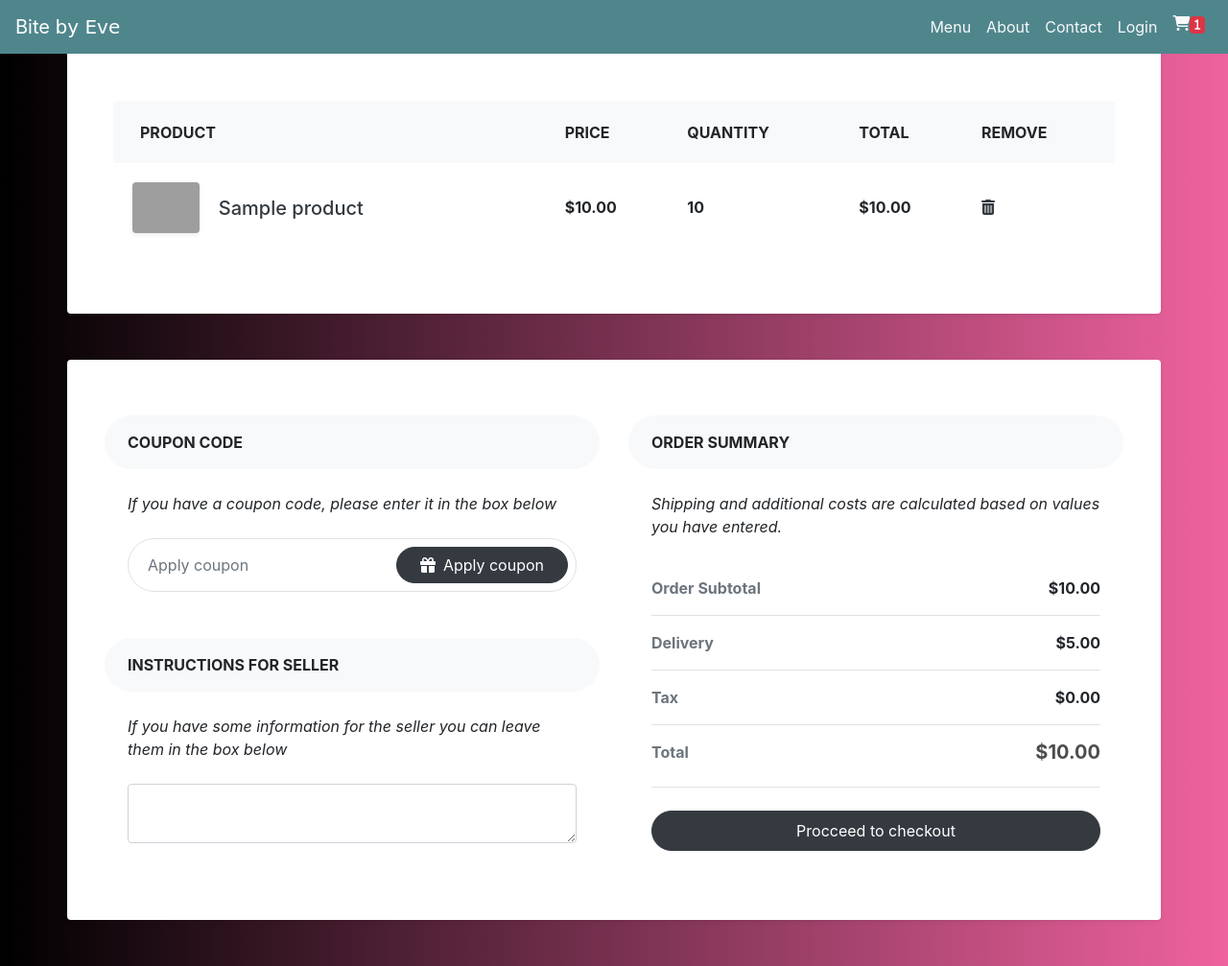
After one commit to tyrainman427/bitebyeve, a Django app: template cart/templates/cart/cart.html in a window 1280 px wide. The commit adds this page. Shown: the whole page at 96% size. Run offline with Django 3.2, Linux system fonts and the light colour scheme; the template is opened without the code that fills it: most values are stand-ins (such as "Sample title", 1, 10 or a date in 2020); some libraries are stand-ins or nearby versions; grey boxes are pictures that could not be loaded.

Commit message:
added cart

```diff
--- a/bite/settings.py
+++ b/bite/settings.py
@@ -70,6 +70,7 @@ TEMPLATES = [
                 'django.template.context_processors.request',
                 'django.contrib.auth.context_processors.auth',
                 'django.contrib.messages.context_processors.messages',
+                'product.context_processors.cartCount'
             ],
             'debug': DEBUG,
         },
--- a/cart/models.py
+++ b/cart/models.py
@@ -11,13 +11,13 @@ class Cart(models.Model):
 class CartItem(models.Model):
     product = models.ForeignKey(Product, on_delete=models.CASCADE)
     quantity = models.IntegerField(default=1)
-    price_ht = models.FloatField(blank=True)
+    price = models.FloatField(blank=True)
     cart = models.ForeignKey('Cart', on_delete=models.CASCADE)
 
     TAX_AMOUNT = 6.35
 
     def price_ttc(self):
-        return self.price_ht * (1 + TAX_AMOUNT/100.0)
+        return self.price * (1 + TAX_AMOUNT/100.0)
 
     def __str__(self):
         return  self.client + " - " + self.product
--- /dev/null
+++ b/cart/templates/cart/cart.html
@@ -0,0 +1,106 @@
+{% extends 'product/base.html' %}
+{% load static %}
+
+{% block body %}
+
+<style media="screen">
+body {
+background: black;
+background: -webkit-linear-gradient(to right, black, #ef629f);
+background: linear-gradient(to right, black, #ef629f);
+
+}
+
+</style>
+
+<div class="px-4 px-lg-0">
+  <div class="pb-5">
+    <div class="container">
+      <div class="row">
+        <div class="col-lg-12 p-5 bg-white rounded shadow-sm mb-5">
+
+          <!-- Shopping cart table -->
+          <div class="table-responsive mt-5">
+            <table class="table">
+              <thead>
+                <tr>
+                  <th scope="col" class="border-0 bg-light">
+                    <div class="p-2 px-3 text-uppercase">Product</div>
+                  </th>
+                  <th scope="col" class="border-0 bg-light">
+                    <div class="py-2 text-uppercase">Price</div>
+                  </th>
+                  <th scope="col" class="border-0 bg-light">
+                    <div class="py-2 text-uppercase">Quantity</div>
+                  </th>
+                  <th scope="col" class="border-0 bg-light">
+                    <div class="py-2 text-uppercase">Total</div>
+                  </th>
+                  <th scope="col" class="border-0 bg-light">
+                    <div class="py-2 text-uppercase">Remove</div>
+                  </th>
+                </tr>
+              </thead>
+              <tbody>
+                {% for item in items %}
+                <tr>
+                  <th scope="row" class="border-0">
+                    <div class="p-2">
+                      <img src="{% static 'img/meal2.jpg'%}" alt="" width="70" class="img-fluid rounded shadow-sm">
+                      <div class="ml-3 d-inline-block align-middle">
+                        <h5 class="mb-0"> <a href="#" class="text-dark d-inline-block align-middle">{{item.product.name}}</a></h5>
+                        <!-- <span class="text-muted font-weight-normal font-italic d-block">Category: Food</span> -->
+                      </div>
+                    </div>
+                  </th>
+                  <td class="border-0 align-middle"><strong>${{item.product.price|floatformat:2}}</strong></td>
+                  <td class="border-0 align-middle"><strong>{{item.quantity}}</strong></td>
+                  <td class="border-0 align-middle"><strong>${{item.get_total|floatformat:2}}</strong></td>
+                  <td class="border-0 align-middle"><a href="#" class="text-dark"><i class="fa fa-trash"></i></a></td>
+                </tr>
+                {% endfor %}
+              </tbody>
+            </table>
+          </div>
+          <!-- End -->
+        </div>
+      </div>
+
+      <div class="row py-5 p-4 bg-white rounded shadow-sm">
+        <div class="col-lg-6">
+          <div class="bg-light rounded-pill px-4 py-3 text-uppercase font-weight-bold">Coupon code</div>
+          <div class="p-4">
+            <p class="font-italic mb-4">If you have a coupon code, please enter it in the box below</p>
+            <div class="input-group mb-4 border rounded-pill p-2">
+              <input type="text" placeholder="Apply coupon" aria-describedby="button-addon3" class="form-control border-0">
+              <div class="input-group-append border-0">
+                <button id="button-addon3" type="button" class="btn btn-dark px-4 rounded-pill"><i class="fa fa-gift mr-2"></i>Apply coupon</button>
+              </div>
+            </div>
+          </div>
+          <div class="bg-light rounded-pill px-4 py-3 text-uppercase font-weight-bold">Instructions for seller</div>
+          <div class="p-4">
+            <p class="font-italic mb-4">If you have some information for the seller you can leave them in the box below</p>
+            <textarea name="" cols="30" rows="2" class="form-control"></textarea>
+          </div>
+        </div>
+        <div class="col-lg-6">
+          <div class="bg-light rounded-pill px-4 py-3 text-uppercase font-weight-bold">Order summary </div>
+          <div class="p-4">
+            <p class="font-italic mb-4">Shipping and additional costs are calculated based on values you have entered.</p>
+            <ul class="list-unstyled mb-4">
+              <li class="d-flex justify-content-between py-3 border-bottom"><strong class="text-muted">Order Subtotal </strong><strong>${{order.get_cart_total|floatformat:2}}</strong></li>
+              <li class="d-flex justify-content-between py-3 border-bottom"><strong class="text-muted">Delivery</strong><strong>$5.00</strong></li>
+              <li class="d-flex justify-content-between py-3 border-bottom"><strong class="text-muted">Tax</strong><strong>$0.00</strong></li>
+              <li class="d-flex justify-content-between py-3 border-bottom"><strong class="text-muted">Total</strong>
+                <h5 class="font-weight-bold">${{order.get_cart_total|floatformat:2}}</h5>
+              </li>
+            </ul><a href="checkout/" class="btn btn-dark rounded-pill py-2 btn-block">Procceed to checkout</a>
+          </div>
+        </div>
+      </div>
+
+    </div>
+  </div>
+</div>
+{% endblock%}
--- a/cart/urls.py
+++ b/cart/urls.py
@@ -1,9 +1,13 @@
 from django.urls import path, include
 
-from cart.views import CreateCartItem,ListCart,DetailCart,CreateCart,Updatecart,DeleteCart, ListCartItem,DetailCartItem, UpdateCartItem,DeleteCartItem
+from cart.views import *
+
+app_name = "cart"
 
 # Cart Urls
 urlpatterns = [
+    path('', cart, name='cart'),
+    path('checkout/', checkout, name='checkout'),
     path('<int:pk>/cart/', ListCart, name='list-carts'),
     path('cart/<int:pk>/', DetailCart.as_view(), name='detail-cart'),
     path('cart/create/', CreateCart.as_view(), name='create-cart'),
--- /dev/null
+++ b/product/context_processors.py
@@ -0,0 +1,3 @@
+def cartCount(request):
+    from product.models import OrderItem
+    return {'cartCount': OrderItem.objects.all()}
--- a/product/templates/product/base.html
+++ b/product/templates/product/base.html
@@ -7,11 +7,12 @@
     <meta name="viewport" content="width=device-width, initial-scale=1, shrink-to-fit=no">
 
     <!-- Bootstrap CSS -->
-    <link rel="stylesheet" href="https://stackpath.bootstrapcdn.com/bootstrap/4.3.1/css/bootstrap.min.css" integrity="sha384-ggOyR0iXCbMQv3Xipma34MD+dH/1fQ784/j6cY/iJTQUOhcWr7x9JvoRxT2MZw1T" crossorigin="anonymous">
+    <link rel="stylesheet" href="https://stackpath.bootstrapcdn.com/bootstrap/4.4.1/css/bootstrap.min.css" integrity="sha384-Vkoo8x4CGsO3+Hhxv8T/Q5PaXtkKtu6ug5TOeNV6gBiFeWPGFN9MuhOf23Q9Ifjh" crossorigin="anonymous">
     <script src="https://kit.fontawesome.com/46dfad2a30.js" crossorigin="anonymous"></script>
-
+    <link rel="stylesheet" type="text/css" href="{% static 'css/main.css' %}">
 
     <title>Bite</title>
+    <script id="mcjs">!function(c,h,i,m,p){m=c.createElement(h),p=c.getElementsByTagName(h)[0],m.async=1,m.src=i,p.parentNode.insertBefore(m,p)}(document,"script","https://chimpstatic.com/mcjs-connected/js/users/5f9c78eae5e7a74218fbe1d2b/b143c9dadbe8a4e5000360e97.js");</script>
   </head>
 
   <body>
@@ -35,7 +36,7 @@
         <a class="nav-link text-light" href="#">Login</a>
       </li>
       <li class="nav-item">
-        <a href="/cart/" type="button"><i class="nav-link text-light fas fa-shopping-cart"></i></a>
+        <a href="/cart/" type="button"><i class="nav-link text-light fas fa-shopping-cart"><span class="badge badge-danger">{{cartCount.count}}</span></i></a>
       </li>
     </ul>
   </div>
--- a/product/views.py
+++ b/product/views.py
@@ -1,4 +1,4 @@
-from django.shortcuts import render
+from django.shortcuts import render, get_object_or_404
 from django.views.generic import DetailView, ListView, CreateView, UpdateView, DeleteView
 
 from .models import Product, Customer
--- /dev/null
+++ b/static/css/main.css
@@ -0,0 +1,99 @@
+body{
+	background-color: hsl(0, 0%, 98%);
+}
+
+h1,h2,h3,h4,h5,h6{
+	color:hsl(0, 0%, 30%);
+}
+
+.box-element{
+	box-shadow:hsl(0, 0%, 80%) 0 0 16px;
+	background-color: #fff;
+	border-radius: 4px;
+	padding: 10px;
+}
+
+.thumbnail{
+	width: 100%;
+	height: 200px;
+	-webkit-box-shadow: -1px -3px 5px -2px rgba(214,214,214,1);
+    -moz-box-shadow: -1px -3px 5px -2px rgba(214,214,214,1);
+    box-shadow: -1px -3px 5px -2px rgba(214,214,214,1);
+}
+
+.product{
+	border-radius: 0 0 4px 4px;
+}
+
+.bg-dark{
+	background-color: #4f868c!important;
+}
+
+#cart-icon{
+	width:25px;
+	display: inline-block;
+	margin-left: 15px;
+}
+
+#cart-total{
+	display: block;
+	text-align: center;
+	color:#fff;
+	background-color: red;
+	width: 20px;
+	height: 25px;
+	border-radius: 50%;
+	font-size: 14px;
+}
+
+.col-lg-4, .col-lg-6, .col-lg-8, .col-lg-12{
+	margin-top: 10px;
+}
+
+.btn{
+	border-radius: 0;
+}
+
+.row-image{
+	width: 100px;
+}
+
+.form-field{
+	width:250px;
+	display: inline-block;
+	padding: 5px;
+}
+
+.cart-row{
+	display: flex;
+    align-items: flex-stretch;
+    padding-bottom: 10px;
+    margin-bottom: 10px;
+    border-bottom: 1px solid #ececec;
+
+}
+
+.quantity{
+	display: inline-block;
+	font-weight: 700;
+	padding-right:10px;
+
+
+}
+
+.chg-quantity{
+	width: 12px;
+	cursor: pointer;
+	display: block;
+	margin-top: 5px;
+	transition:.1s;
+}
+
+.chg-quantity:hover{
+	opacity: .6;
+}
+
+
+.hidden{
+	display: none!important;
+}
```
Also changed, not shown: cart/templates/cart/checkout.html (added, +205 -0 lines), cart/views.py (+25 -1 lines), product/models.py (+34 -2 lines), product/templates/product/product_list.html (+26 -4 lines), product/migrations/0009_auto_20201023_0340.py (added).
